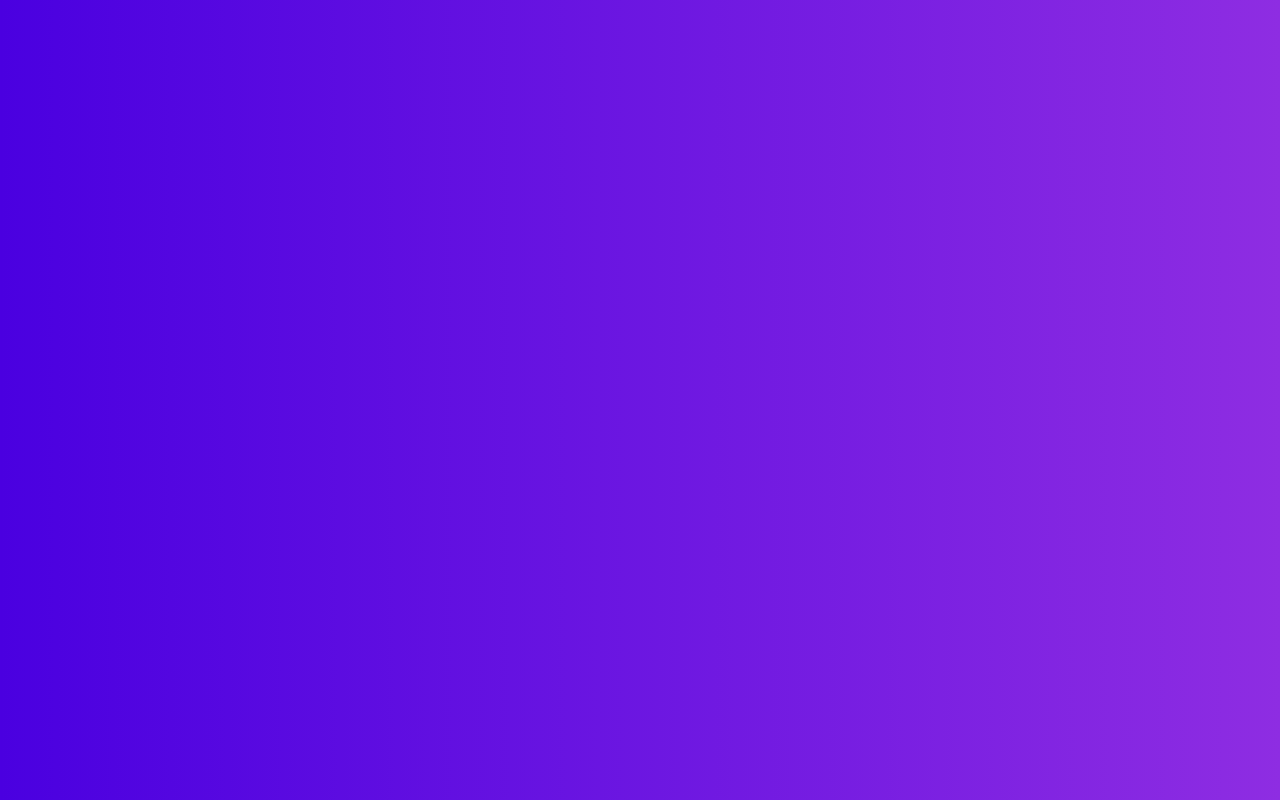
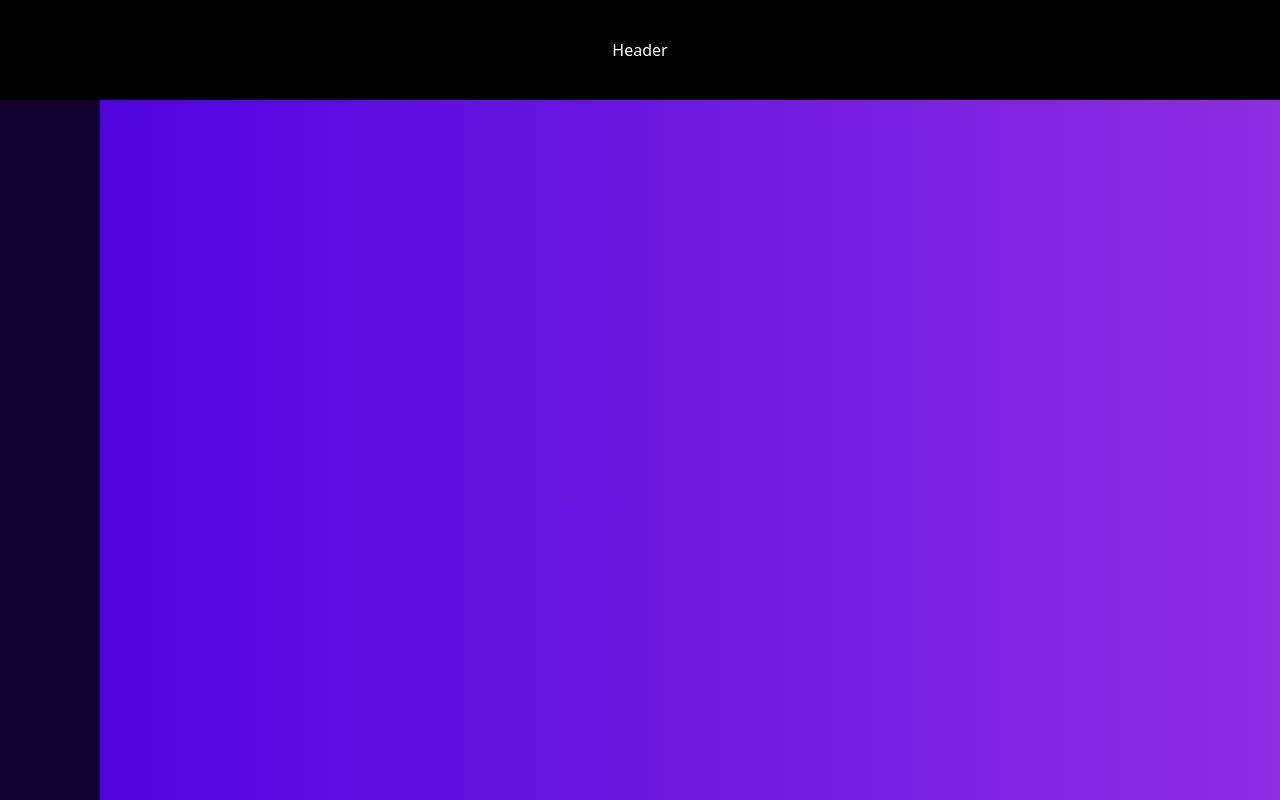
Before and after one commit to kamiri-charles/gsit-project, a React (Create React App) app: page / in a window 1280 px wide. Built offline with nearby package versions, Linux system fonts and the light colour scheme.

Commit message:
Added Header and Navbar components

```diff
--- a/src/App.js
+++ b/src/App.js
@@ -1,12 +1,16 @@
 import { BrowserRouter as Router, Routes, Route } from 'react-router-dom'
+import Header from './components/Header';
+import Home from './components/Home';
+import SignUp from './components/SignUp'
 import SignIn from './components/SignIn'
-import SignUp from './components/SignUp'
-import Home from './components/Home';
 import './App.scss'
+import Navbar from './components/Navbar';
 
 function App() {
   return (
     <div className="App">
+		<Header />
+		<Navbar />
 		<Router basename='gsit-project'>
 			<Routes>
 				<Route exact path='/' element={ <Home />} />
--- /dev/null
+++ b/src/components/Header/index.jsx
@@ -0,0 +1,10 @@
+import './styles.scss'
+
+const Header = () => {
+    return (
+        <div className="header">
+            Header
+        </div>
+    )
+}
+export default Header
--- /dev/null
+++ b/src/components/Header/styles.scss
@@ -0,0 +1,13 @@
+.header {
+    position: fixed;
+    top: 0;
+    left: 0;
+    width: 100%;
+    height: 100px;
+    background-color: #000;
+    color: #fff;
+
+    display: flex;
+    align-items: center;
+    justify-content: center;
+}
--- a/src/components/Home/index.jsx
+++ b/src/components/Home/index.jsx
@@ -1,17 +1,20 @@
 import { useEffect, useState } from "react"
+import { useNavigate } from 'react-router-dom'
 import './styles.scss'
 
 const Home = () => {
 
     const [user, setUser] = useState()
+    let nav = useNavigate()
 
     useEffect(() => {
-        setUser(localStorage.getItem('user'))
-    }, [])
+        let user = localStorage.getItem('user')
+        user ? setUser(user) : nav('/sign-in')
+    }, [nav])
 
     return (
         <div className="home">
-            Welcome, {user ? user : 'guest'}
+            Welcome {user}!
         </div>
     )
 }
--- /dev/null
+++ b/src/components/Navbar/index.jsx
@@ -0,0 +1,10 @@
+import './styles.scss'
+
+const Navbar = () => {
+    return (
+        <div className="navbar">
+
+        </div>
+    )
+}
+export default Navbar
--- /dev/null
+++ b/src/components/Navbar/styles.scss
@@ -0,0 +1,10 @@
+.navbar {
+    position: fixed;
+    top: 100px;
+    left: 0;
+    height: calc(100% - 100px);
+    width: 100px;
+    background-color: #000;
+    opacity: 0.8;
+
+}
```
